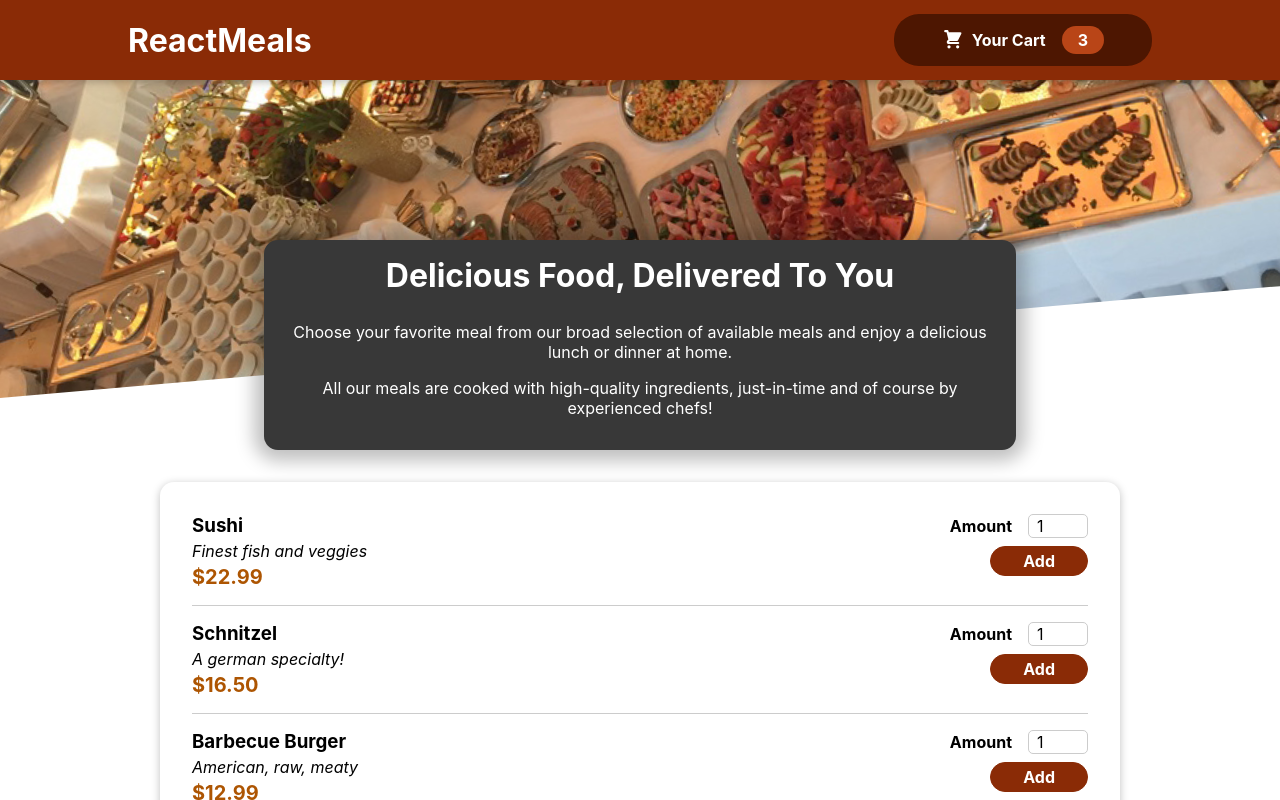
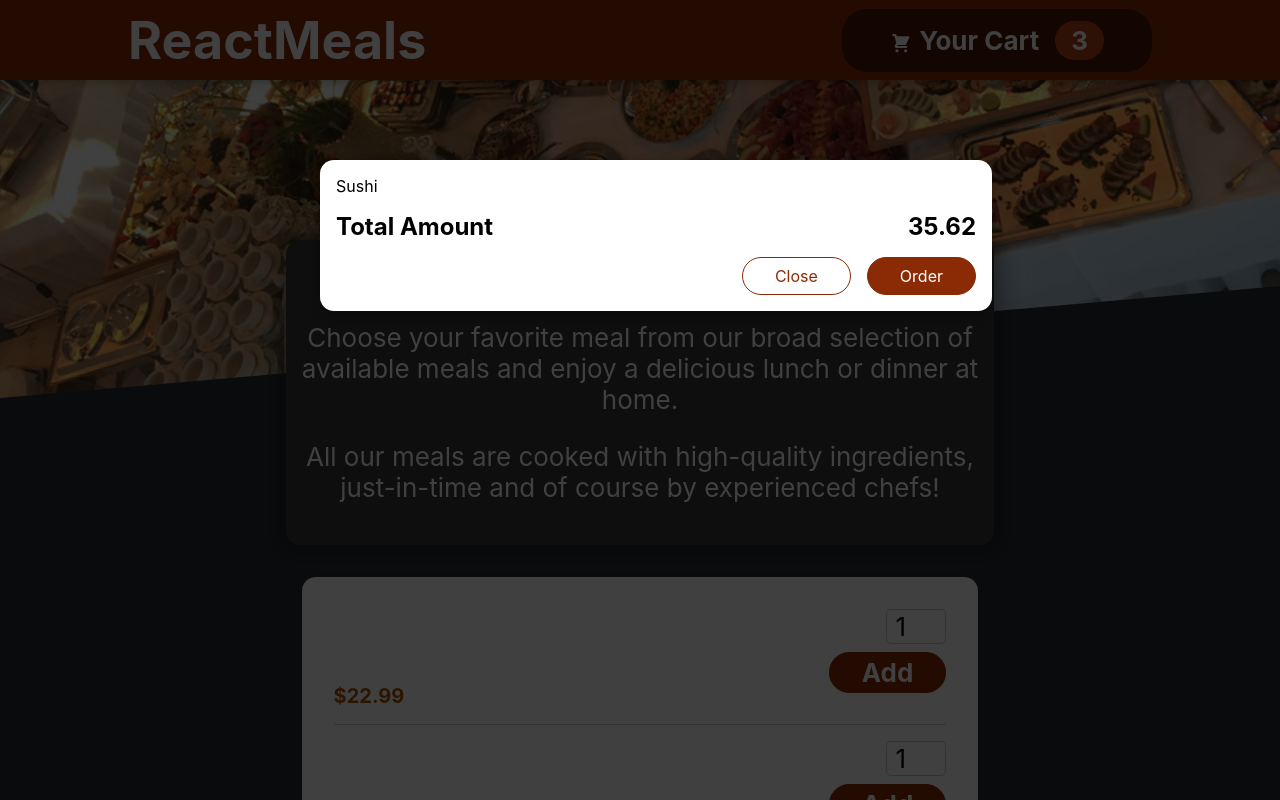
Before and after one commit to kumarthakurneeraj123/restaurant-app, a React (Create React App) app: page / in a window 1280 px wide. Shown: the top 800 px of the page. Built offline with nearby package versions, Linux system fonts and the light colour scheme.

Commit message:
Cart Hard code using createPortal

```diff
--- a/public/index.html
+++ b/public/index.html
@@ -28,6 +28,7 @@
   </head>
   <body>
     <noscript>You need to enable JavaScript to run this app.</noscript>
+    <div id="overlays"></div>
     <div id="root"></div>
     <!--
       This HTML file is a template.
--- a/src/App.js
+++ b/src/App.js
@@ -1,17 +1,19 @@
-import React, {Fragment} from 'react';
+
 import classes from './App.module.css';
 
 import Meals from './components/Meals/Meals';
+import Cart from './components/Cart/Cart';
 
 import Header from './components/Layout/Header';
 function App() {
   return (
-    <Fragment className={classes.fragment}>
+    <div className={classes.fragment}>
+        <Cart />
         <Header/>
         <main>
           <Meals />
         </main>
-    </Fragment>
+    </div>
   );
 }
 
--- /dev/null
+++ b/src/components/Cart/Cart.js
@@ -0,0 +1,28 @@
+import Modal from '../UI/Modal';
+import classes from './Cart.module.css';
+
+const Cart = (props) => {
+  const cartItems = (
+    <ul className={classes['cart-items']}>
+      {[{ id: 'c1', name: 'Sushi', amount: 2, price: 12.99 }].map((item) => (
+        <li>{item.name}</li>
+      ))}
+    </ul>
+  );
+
+  return (
+    <Modal>
+      {cartItems}
+      <div className={classes.total}>
+        <span>Total Amount</span>
+        <span>35.62</span>
+      </div>
+      <div className={classes.actions}>
+        <button className={classes['button--alt']}>Close</button>
+        <button className={classes.button}>Order</button>
+      </div>
+    </Modal>
+  );
+};
+
+export default Cart;
--- /dev/null
+++ b/src/components/Cart/Cart.module.css
@@ -0,0 +1,46 @@
+.cart-items {
+    list-style: none;
+    margin: 0;
+    padding: 0;
+    max-height: 20rem;
+    overflow: auto;
+  }
+
+  .total {
+    display: flex;
+    justify-content: space-between;
+    align-items: center;
+    font-weight: bold;
+    font-size: 1.5rem;
+    margin: 1rem 0;
+  }
+
+  .actions {
+    text-align: right;
+  }
+
+  .actions button {
+    font: inherit;
+    cursor: pointer;
+    background-color: transparent;
+    border: 1px solid #8a2b06;
+    padding: 0.5rem 2rem;
+    border-radius: 25px;
+    margin-left: 1rem;
+  }
+
+  .actions button:hover,
+  .actions button:active {
+    background-color: #5a1a01;
+    border-color: #5a1a01;
+    color: white;
+  }
+
+  .actions .button--alt {
+    color: #8a2b06;
+  }
+
+  .actions .button {
+    background-color: #8a2b06;
+    color: white;
+  }
--- a/src/components/Meals/AvailableMeals.js
+++ b/src/components/Meals/AvailableMeals.js
@@ -31,7 +31,12 @@
   ];
 
 const AvailableMeals = (props)=>{
-    const mealsList = DUMMY_MEALS.map(meal =><MealItem key={meal.id} name={meal.name} description={meal.description} price={meal.price} />);
+    const mealsList = DUMMY_MEALS.map(meal =><MealItem
+        id={meal.id}
+        key={meal.id}
+        name={meal.name}
+        description={meal.description}
+        price={meal.price} />);
     return (
         <section className={classes.meals}>
             <Card>
--- a/src/components/Meals/Meals.js
+++ b/src/components/Meals/Meals.js
@@ -5,7 +5,7 @@
 
 const Meals =(props)=>{
     return (
-        <Fragment background='black'>
+        <Fragment >
             <MealsSummary />
             <AvailableMeals />
         </Fragment>
--- /dev/null
+++ b/src/components/UI/Modal.js
@@ -0,0 +1,32 @@
+import { Fragment } from 'react';
+import ReactDOM from 'react-dom';
+
+import classes from './Modal.module.css';
+
+const Backdrop = (props) => {
+  return <div className={classes.backdrop} />;
+};
+
+const ModalOverlay = (props) => {
+  return (
+    <div className={classes.modal}>
+      <div className={classes.content}>{props.children}</div>
+    </div>
+  );
+};
+
+const portalElement = document.getElementById('overlays');
+
+const Modal = (props) => {
+  return (
+    <Fragment>
+      {ReactDOM.createPortal(<Backdrop />, portalElement)}
+      {ReactDOM.createPortal(
+        <ModalOverlay>{props.children}</ModalOverlay>,
+        portalElement
+      )}
+    </Fragment>
+  );
+};
+
+export default Modal;
--- /dev/null
+++ b/src/components/UI/Modal.module.css
@@ -0,0 +1,40 @@
+.backdrop {
+    position: fixed;
+    top: 0;
+    left: 0;
+    width: 100%;
+    height: 100vh;
+    z-index: 20;
+    background-color: rgba(0, 0, 0, 0.75);
+  }
+
+  .modal {
+    position: fixed;
+    top: 20vh;
+    left: 5%;
+    width: 90%;
+    background-color: white;
+    padding: 1rem;
+    border-radius: 14px;
+    box-shadow: 0 2px 8px rgba(0, 0, 0, 0.25);
+    z-index: 30;
+    animation: slide-down 300ms ease-out forwards;
+  }
+
+  @media (min-width: 768px) {
+    .modal {
+      width: 40rem;
+      left: calc(50% - 20rem);
+    }
+  }
+
+  @keyframes slide-down {
+    from {
+      opacity: 0;
+      transform: translateY(-3rem);
+    }
+    to {
+      opacity: 1;
+      transform: translateY(0);
+    }
+  }
```
